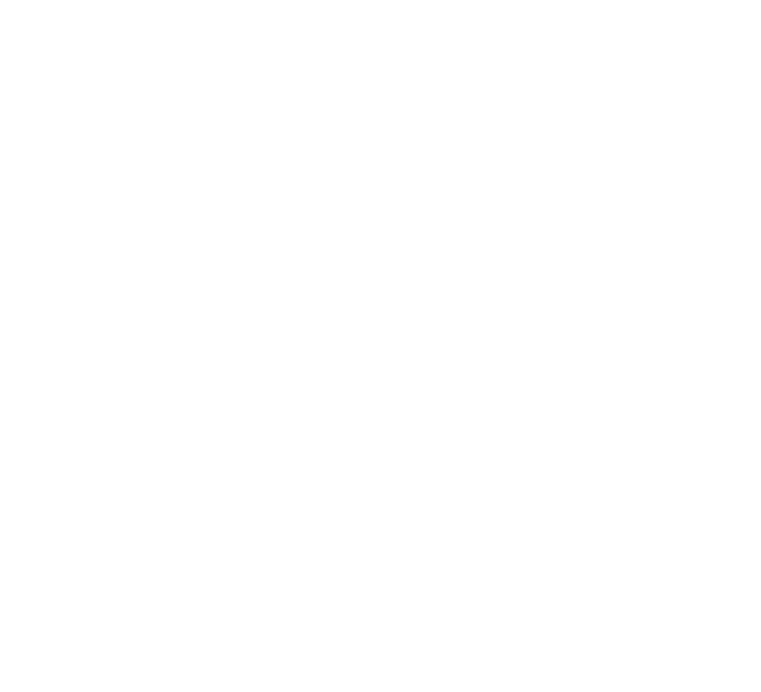
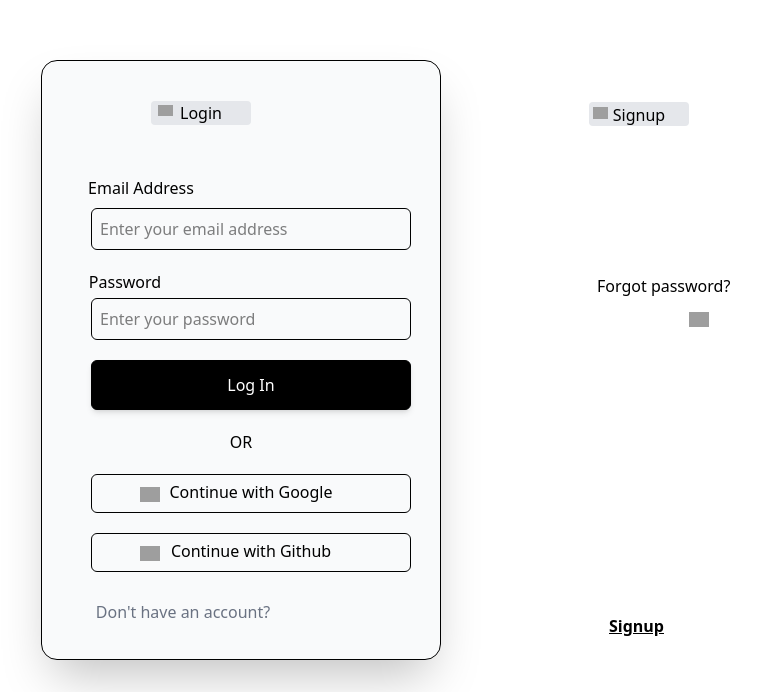
Before and after one commit to krims31/Trello, a React (Vite) app: page /login in a window 1280 px wide. Before the commit this address had no page. Shown: the part 132-824 px from the top of the page, without its empty margins (391-1152 px from the left). Before the commit the page ends 800 px from the top, so only its background shows below. Built offline with nearby package versions, Linux system fonts and the light colour scheme; grey boxes are pictures that could not be loaded.

Commit message:
add Login profile

```diff
--- a/src/App.tsx
+++ b/src/App.tsx
@@ -33,7 +33,6 @@
             element={
               <div className="bg-gray-50 rounded-3xl">
                 <Navig onAddProject={handleAddProject} />
-                <LoginAuth />
                 <Boards />
                 <Members />
                 <Settings />
@@ -49,6 +48,7 @@
               </div>
             }
           />
+          <Route path="/login" element={<LoginAuth />} />
         </Routes>
       </Router>
     </ThemeProvider>
--- a/src/component/LoginAuth/LoginAuth.tsx
+++ b/src/component/LoginAuth/LoginAuth.tsx
@@ -1,7 +1,91 @@
 export default function LoginAuth() {
+  const login = "Login";
+  const signup = "Signup";
+  const email = "Email Address";
+  const password = "Password";
+  const forgotPassword = "Forgot password?";
+  const log_in = "Log In";
+  const google = "Continue with Google";
+  const github = "Continue with Github";
+  const dontAcc = "Don't have an account?";
+  const dontAccSignup = "Signup";
   return (
     <>
+      <div className="bg-gray-50 w-100 shadow-2xl h-150 mt-40 ml-100 border rounded-2xl">
+        <button className="bg-gray-200 border-white rounded  w-25 mt-10 mr-20 hover:bg-white cursor-pointer transition-transform duration-300 ease-in-out">
+          {login}
+        </button>
+        <img
+          src="https://cdn-icons-png.flaticon.com/128/1828/1828395.png"
+          alt="login"
+          width={15}
+          className="ml-29 -mt-5"
+        />
+        <button className="bg-gray-200 border-white rounded  w-25 h-6 absolute top-58.5 left-245 hover:bg-white cursor-pointer transition-transform duration-300 ease-in-out">
+          <h1 className="-mt-1.5">{signup}</h1>
+          <img
+            src="https://cdn-icons-png.flaticon.com/128/9633/9633868.png"
+            alt=""
+            width={15}
+            className="ml-1 -mt-5"
+          />
+        </button>
 
+        <h1 className="mt-15 mr-50">{email}</h1>
+        <input
+          type="email"
+          placeholder="Enter your email address"
+          className="mt-2 ml-5 border border-black rounded-md p-2 w-80"
+        />
+        <a href="#" className="absolute top-101.5 left-247">
+          {forgotPassword}
+        </a>
+        <h1 className="mt-5 mr-58">{password}</h1>
+        <input
+          type="password"
+          placeholder="Enter your password"
+          className="mt-1 ml-5 border border-black rounded-md p-2 w-80"
+        />
+        <img
+          src="https://cdn-icons-png.flaticon.com/128/7191/7191313.png"
+          alt=""
+          width={20}
+          className="absolute top-111 left-270"
+        />
+        <div>
+          <button className="mt-5 border border-black bg-black w-80 ml-5 p-3 rounded-md font-medium cursor-pointer transition duration-300 ease-in-out shadow-md hover:scale-110  text-white">
+            {log_in}
+          </button>
+          <p className="mt-5">OR</p>
+          <button className="w-80 ml-5 mt-5 p-2 border rounded-md cursor-pointer hover:bg-gray-200">
+            <img
+              src="https://cdn-icons-png.flaticon.com/128/104/104093.png"
+              alt="google"
+              width={20}
+              className="mt-1 ml-10"
+            />
+            <p className="-mt-5.5">{google}</p>
+          </button>
+          <button className="w-80 ml-5 mt-5 p-2 border rounded-md cursor-pointer hover:bg-gray-200">
+            <img
+              src="https://cdn-icons-png.flaticon.com/128/2111/2111432.png"
+              alt="google"
+              width={20}
+              className="mt-1 ml-10"
+            />
+            <p className="-mt-5.5">{github}</p>
+          </button>
+        </div>
+        <footer>
+          <p className="mt-7 mr-29 text-gray-500">{dontAcc}</p>
+          <a
+            href="#"
+            className="absolute top-186.5 left-250 font-bold underline"
+          >
+            {dontAccSignup}
+          </a>
+        </footer>
+      </div>
     </>
   );
 }
--- a/src/component/ProfileLogin/ProfileLogin.tsx
+++ b/src/component/ProfileLogin/ProfileLogin.tsx
@@ -1,8 +1,9 @@
 import { useState } from "react";
+import { useNavigate } from "react-router-dom";
 
 export default function ProfileLogin() {
   const [isOpen, setIsOpen] = useState(false);
-
+  const navigate = useNavigate();
   const logins = [
     { label: "Login", action: "login" },
     { label: "Sign Out", action: "logout" },
@@ -12,6 +13,7 @@
     setIsOpen(false);
     try {
       if (action === "login") {
+        navigate('/login')
         console.log("User logged in");
       } else if (action === "logout") {
         console.log("User logout in");
```
